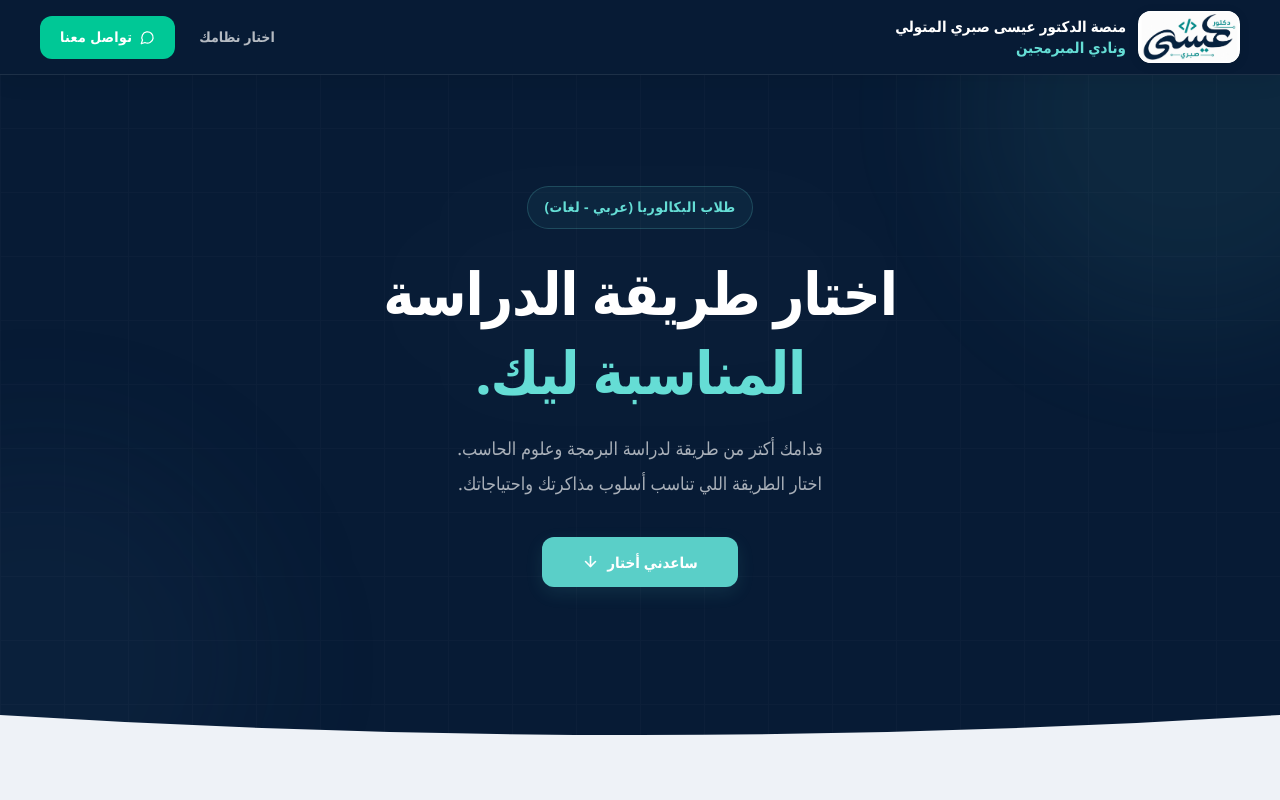
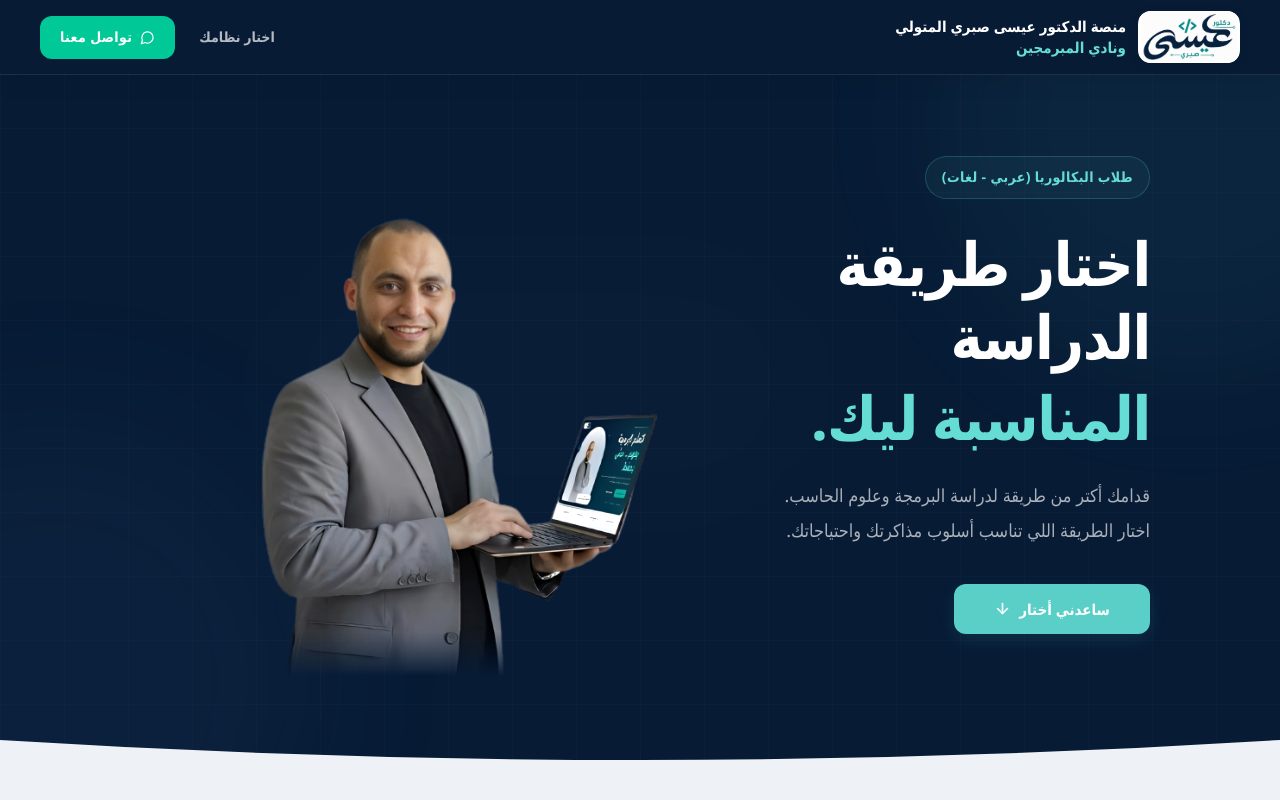
Before and after one commit to M-Mousa366/P_Level_Landing-Page, a React (Vite) app: page / in a window 1280 px wide. Shown: the top 800 px of the page. Built offline with nearby package versions, Linux system fonts and the light colour scheme; the HTML template or start-up script is replaced by a standard one.

Commit message:
Add Image in Hero

```diff
--- a/src/components/Hero.tsx
+++ b/src/components/Hero.tsx
@@ -17,15 +17,15 @@ export default function Hero() {
         className="pointer-events-none absolute inset-0 overflow-hidden"
         aria-hidden="true"
       >
-        <div className="absolute -right-32 -top-28 h-[440px] w-[440px] rounded-full bg-brand/[0.065] blur-3xl" />
+        <div className="absolute -right-40 -top-32 h-[500px] w-[500px] rounded-full bg-brand/[0.055] blur-3xl" />
 
-        <div className="absolute -left-44 bottom-[-120px] h-[430px] w-[430px] rounded-full bg-navy-500/[0.11] blur-3xl" />
+        <div className="absolute -left-52 bottom-[-160px] h-[520px] w-[520px] rounded-full bg-navy-500/[0.12] blur-3xl" />
 
-        <div className="absolute left-1/2 top-[22%] h-[260px] w-[520px] -translate-x-1/2 rounded-full bg-white/[0.012] blur-3xl" />
+        <div className="absolute left-[42%] top-[30%] h-[300px] w-[600px] -translate-x-1/2 rounded-full bg-white/[0.012] blur-3xl" />
       </div>
 
       <div
-        className="pointer-events-none absolute inset-0 opacity-[0.018]"
+        className="pointer-events-none absolute inset-0 opacity-[0.014]"
         aria-hidden="true"
         style={{
           backgroundImage:
@@ -35,7 +35,28 @@ export default function Hero() {
       />
 
       <div className="wrap relative z-10">
-        <div className="mx-auto max-w-[850px] px-4 pb-20 pt-20 text-center sm:px-6 sm:pb-24 sm:pt-24 lg:pb-28 lg:pt-28">
+        <div
+          className="grid min-h-[620px] grid-cols-1 items-center px-4 pb-10 pt-8 sm:px-6 sm:pb-14 sm:pt-12 lg:min-h-[650px] lg:grid-cols-[55fr_45fr] lg:gap-4 lg:px-0 lg:pb-12 lg:pt-10"
+          style={{ direction: 'ltr' }}
+        >
+          <div className="order-2 flex h-full items-end justify-center lg:order-1">
+            <div className="relative flex h-full w-full items-end justify-center">
+              <div className="relative w-[min(92vw,620px)] sm:w-[min(88vw,680px)] lg:w-[min(100%,700px)]">
+                <img
+                  src="/images/Hero.png"
+                  alt="د. عيسى صبري المتولي"
+                  className="relative z-10 mx-auto block h-auto w-full object-contain drop-shadow-[0_22px_42px_rgba(0,0,0,0.22)] [filter:contrast(1.04)_brightness(1.03)_saturate(1.03)] [mask-image:linear-gradient(to_bottom,black_0%,black_87%,rgba(0,0,0,0.9)_92%,transparent_100%)]"
+                  loading="eager"
+                  decoding="async"
+                />
+              </div>
+            </div>
+          </div>
+
+          <div
+            className="order-1 flex flex-col items-center justify-center text-center lg:order-2 lg:items-start lg:justify-center lg:text-right"
+            style={{ direction: 'rtl' }}
+          >
             <div className="mb-7 inline-flex items-center rounded-full border border-brand/20 bg-brand/[0.055] px-4 py-2">
               <span className="text-[13px] font-[700] tracking-wide text-brand sm:text-sm">
                 طلاب البكالوريا (عربي - لغات)
@@ -44,7 +65,7 @@ export default function Hero() {
 
             <h1
               id="hero-heading"
-            className="mx-auto max-w-[800px] text-[2.35rem] font-[700] leading-[1.28] tracking-[-0.02em] text-white sm:text-5xl lg:text-[3.7rem]"
+              className="max-w-[700px] text-[2.3rem] font-[700] leading-[1.27] tracking-[-0.02em] text-white sm:text-5xl lg:text-[3.55rem] xl:text-[3.8rem]"
             >
               اختار طريقة الدراسة
               <span className="mt-2 block text-brand">
@@ -52,13 +73,13 @@ export default function Hero() {
               </span>
             </h1>
 
-          <p className="mx-auto mt-6 max-w-[650px] text-[16px] font-[400] leading-[1.95] text-white/65 sm:text-[17px] lg:text-[18px]">
+            <p className="mt-6 max-w-[600px] text-[16px] font-[400] leading-[1.95] text-white/65 sm:text-[17px] lg:text-[18px]">
               قدامك أكتر من طريقة لدراسة البرمجة وعلوم الحاسب.
               <br className="hidden sm:block" />
               اختار الطريقة اللي تناسب أسلوب مذاكرتك واحتياجاتك.
             </p>
 
-          <div className="mt-9 flex justify-center">
+            <div className="mt-9">
               <button
                 type="button"
                 onClick={() => scrollTo('selector')}
@@ -72,6 +93,7 @@ export default function Hero() {
                   className="transition-transform duration-200 group-hover:translate-y-0.5"
                 />
               </button>
+            </div>
           </div>
         </div>
       </div>
```
Also changed, not shown: public/images/Hero.png (renamed from images/Hero.png). Lines whose indentation alone changed are shown as unchanged.
